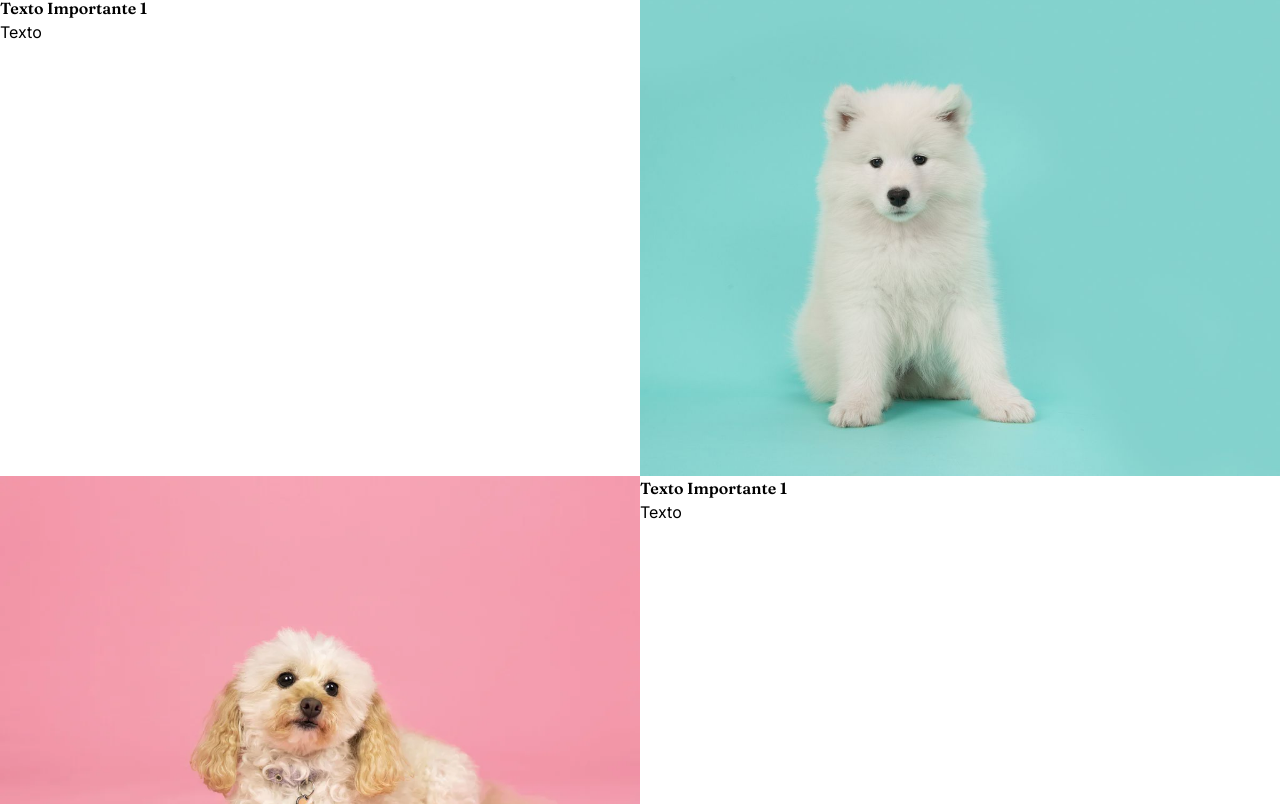
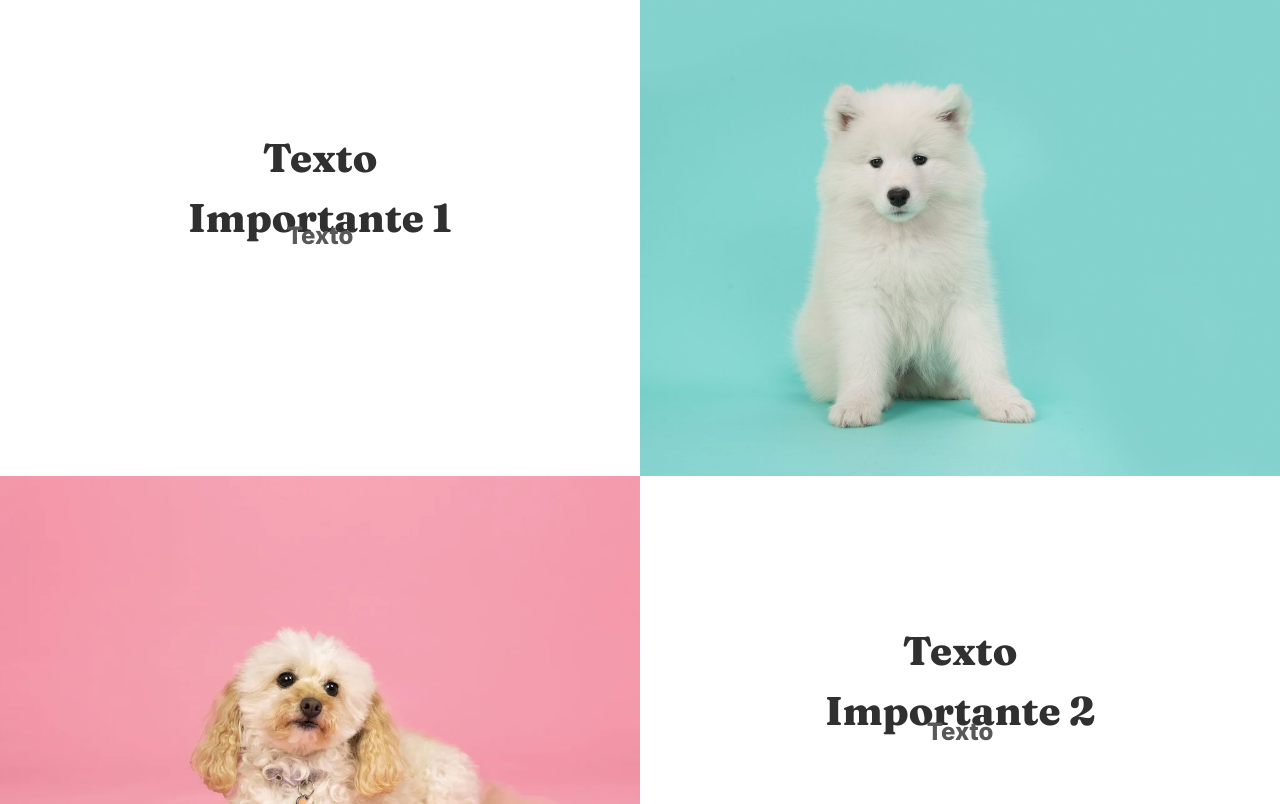
Before and after one commit to JonyHuergo/guarderia-perros, a Next.js app: page / in a window 1280 px wide. Shown: the part 456-1260 px from the top of the page. Built offline with nearby package versions, Linux system fonts and the light colour scheme.

Commit message:
Style About component

```diff
--- a/src/components/About.js
+++ b/src/components/About.js
@@ -4,17 +4,17 @@ const About = () => {
     return (
         <section className={styles.about}>
             <div className={styles.aboutRow}>
-                <div>
-                    <h2>Texto Importante 1</h2>
-                    <p>Texto</p>
+                <div className={styles.aboutTextContainer}>
+                    <h2 className={styles.aboutTextTitle}>Texto Importante 1</h2>
+                    <p className={styles.aboutText}>Texto</p>
                 </div>
-                <img src="/white-dog.jpg" alt="Cachorro blanco sobre fondo celeste" />
+                <img className={styles.aboutImg} src="/white-dog.jpg" alt="Cachorro blanco sobre fondo celeste" />
             </div>
             <div className={styles.aboutRow}>
-                <img src="/pink-dog.jpg" alt="Caniche sobre fondo rosa" />
-                <div>
-                    <h2>Texto Importante 1</h2>
-                    <p>Texto</p>
+                <img className={styles.aboutImg} src="/pink-dog.jpg" alt="Caniche sobre fondo rosa" />
+                <div className={styles.aboutTextContainer}>
+                    <h2 className={styles.aboutTextTitle}>Texto Importante 2</h2>
+                    <p className={styles.aboutText}>Texto</p>
                 </div>
             </div>
         </section>
--- a/src/styles/About.module.css
+++ b/src/styles/About.module.css
@@ -8,11 +8,33 @@
     display: flex;
 }
 
-.aboutRow img {
+.aboutImg {
     width: 50%;
+    flex: 50%;
 }
 
-.aboutRow div,
-.aboutRow img  {
+.aboutTextContainer {
     flex: 50%;
+    position: relative;
+    text-align: center;
 }
+
+.aboutTextTitle {
+    position: absolute;
+    top: 40%;
+    left: 50%;
+    transform: translate(-50%, -50%);
+    font-size: 2.5em;
+    font-weight: 800;
+    color: rgb(48, 48, 48);
+}
+
+.aboutText {
+    position: absolute;
+    top: 50%;
+    left: 50%;
+    transform: translate(-50%, -50%);
+    font-size: 1.5em;
+    font-weight: 800;
+    color: rgb(88, 88, 88);
+}
```
